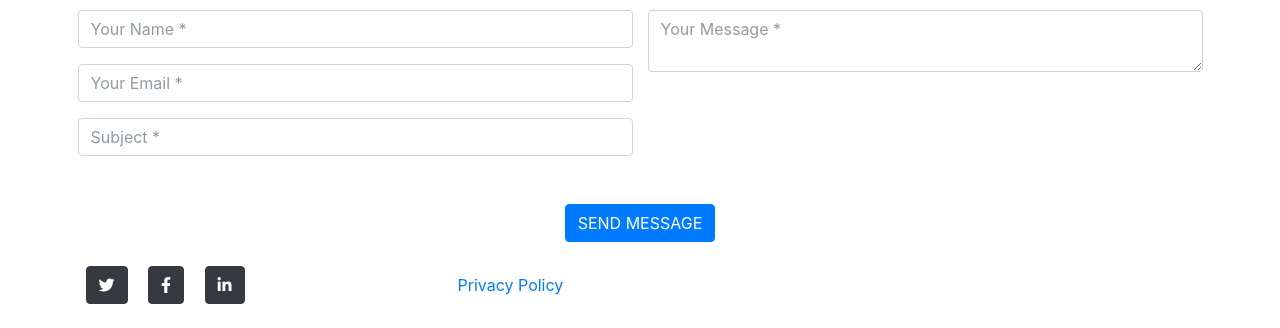
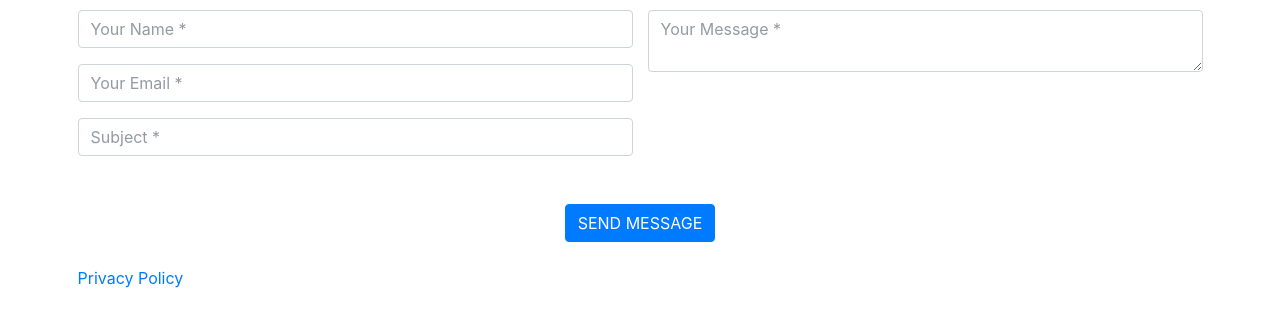
Before and after one commit to IanV1ctor/projoo99, a PHP site: page /tourism/ in a window 1280 px wide. Shown: the part 1053-1381 px from the top of the page. After the commit the page ends 1341 px from the top, so only its background shows below. Run offline with PHP 8.4, Linux system fonts and the light colour scheme; data comes from the database, SQL or seed files in the repository; some libraries are stand-ins or nearby versions.

Commit message:
changes on footer and admin interface logic

```diff
--- a/admin/inc/footer.php
+++ b/admin/inc/footer.php
@@ -18,8 +18,8 @@
               focus:true
             })
             end_loader()
+  }
 
-  }
     window.uni_modal = function($title = '' , $url='',$size=""){
         start_loader()
         $.ajax({
--- a/classes/Login.php
+++ b/classes/Login.php
@@ -18,7 +18,7 @@ class Login extends DBConnection {
 	public function login(){
 		extract($_POST);
 
-		$qry = $this->conn->query("SELECT * from users where username = '$username' and password = md5('$password') ");
+		$qry = $this->conn->query("SELECT * from users where username = '$username' and password = md5('$password') and type=1 ");
 		if($qry->num_rows > 0){
 			foreach($qry->fetch_array() as $k => $v){
 				if(!is_numeric($k) && $k != 'password'){
@@ -26,10 +26,11 @@ class Login extends DBConnection {
 				}
 
 			}
+
 			$this->settings->set_userdata('login_type',1);
 		return json_encode(array('status'=>'success'));
 		}else{
-		return json_encode(array('status'=>'incorrect','last_qry'=>"SELECT * from users where username = '$username' and password = md5('$password') "));
+		return json_encode(array('status'=>'incorrect','last_qry'=>"SELECT * from users where username = '$username' and password = md5('$password') and type=1 "));
 		}
 	}
 	public function logout(){
@@ -58,6 +59,7 @@ class Login extends DBConnection {
 }
 $action = !isset($_GET['f']) ? 'none' : strtolower($_GET['f']);
 $auth = new Login();
+
 switch ($action) {
 	case 'login':
 		echo $auth->login();
--- a/inc/footer.php
+++ b/inc/footer.php
@@ -61,11 +61,11 @@
 <footer class="footer py-4">
 	<div class="container">
 		<div class="row align-items-center">
-			<div class="col-lg-4 my-3 my-lg-0">
-				<a class="btn btn-dark btn-social mx-2" href="#!"><i class="fab fa-twitter"></i></a>
-				<a class="btn btn-dark btn-social mx-2" href="#!"><i class="fab fa-facebook-f"></i></a>
-				<a class="btn btn-dark btn-social mx-2" href="#!"><i class="fab fa-linkedin-in"></i></a>
-			</div>
+<!--			<div class="col-lg-4 my-3 my-lg-0">-->
+<!--				<a class="btn btn-dark btn-social mx-2" href="#!"><i class="fab fa-twitter"></i></a>-->
+<!--				<a class="btn btn-dark btn-social mx-2" href="#!"><i class="fab fa-facebook-f"></i></a>-->
+<!--				<a class="btn btn-dark btn-social mx-2" href="#!"><i class="fab fa-linkedin-in"></i></a>-->
+<!--			</div>-->
 			<div class="col-lg-4 text-lg-end">
 				<a class="link-dark text-decoration-none me-3" href="javascript:void(0)" id="p_use">Privacy Policy</a>
 			</div>
```
